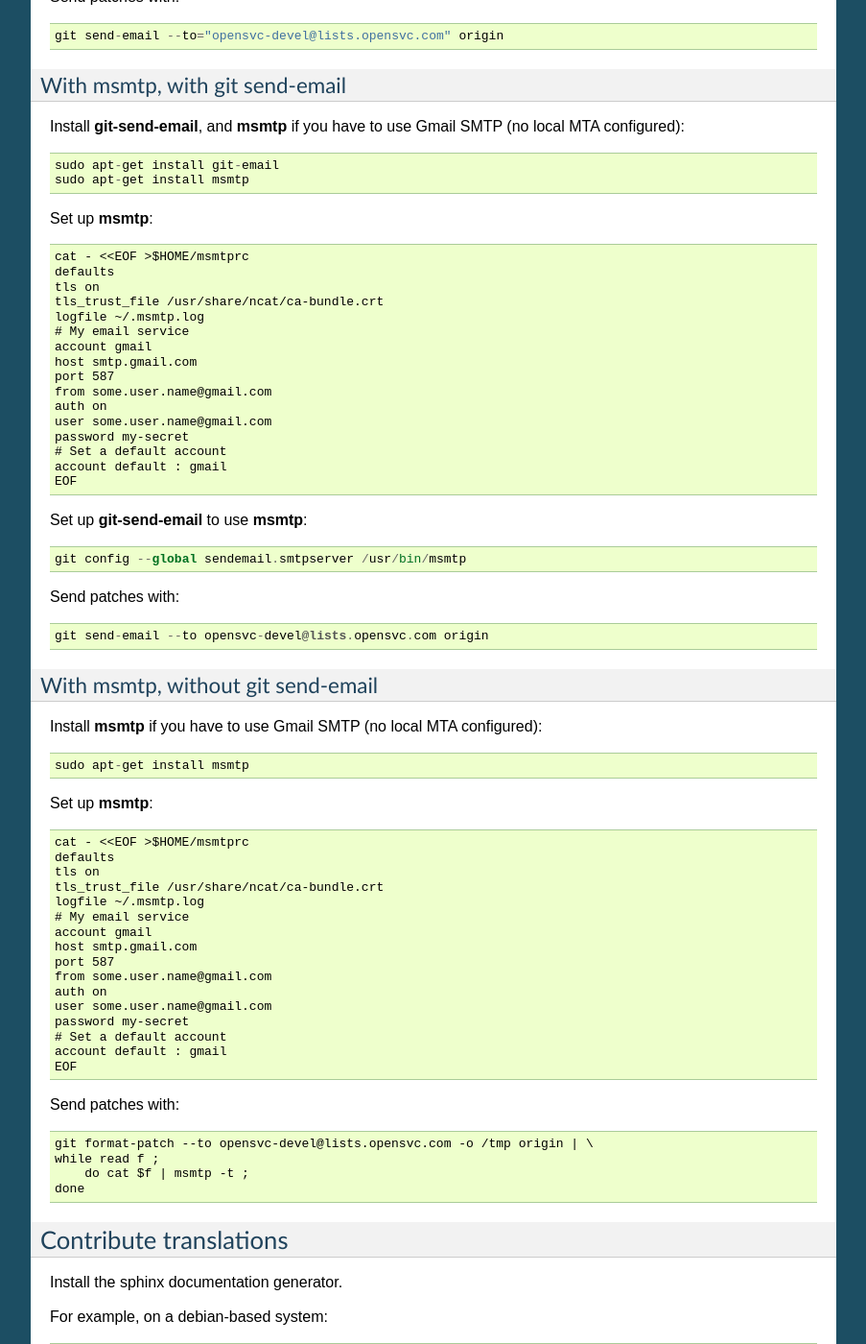
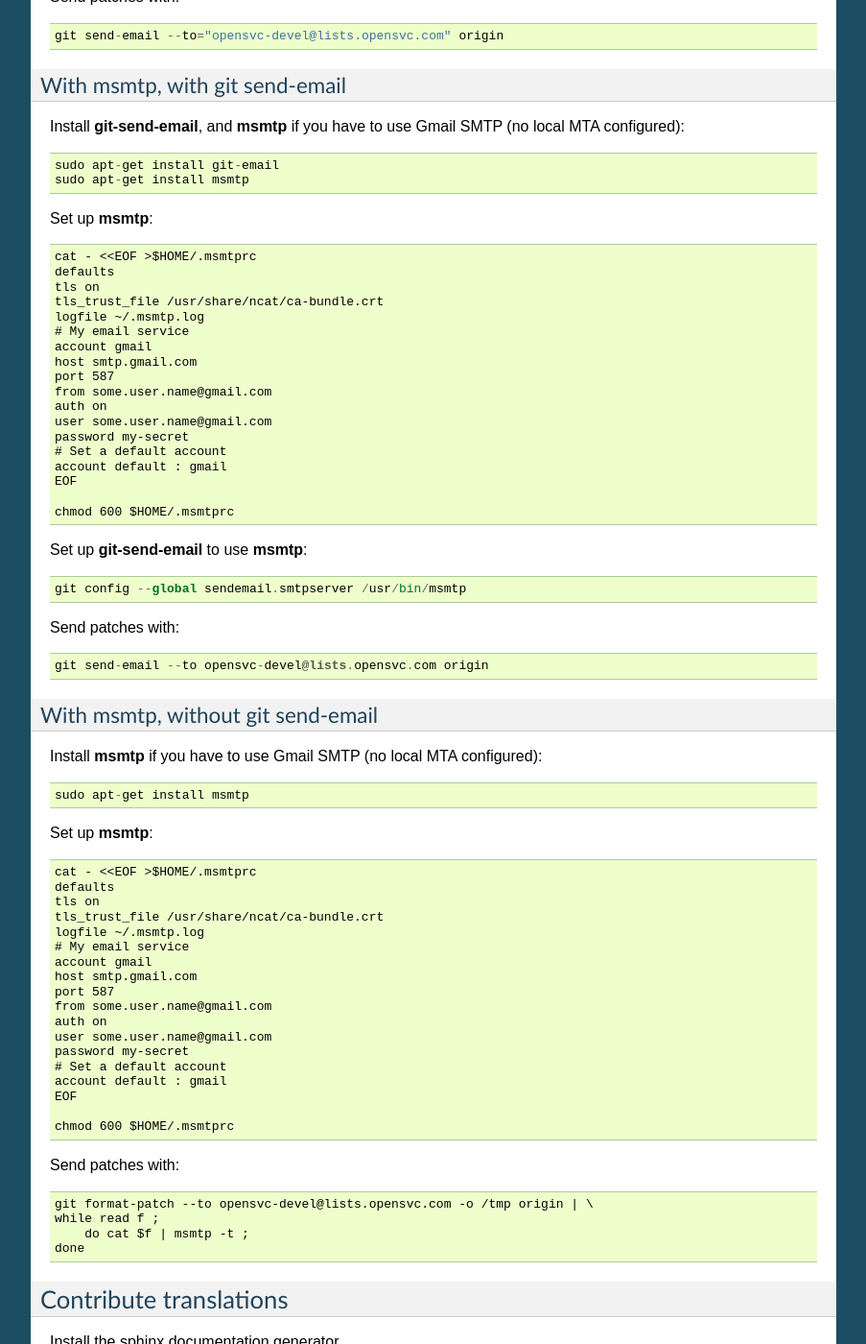
Before and after one commit to opensvc/docs.opensvc.com, a Sphinx documentation site: the page built from source/contribute.rst, in a window 1280 px wide and 1400 px high, scrolled down 814 px. Shown: the whole window at 96% size, without its empty margins (198-1101 px from the left). Built offline with Sphinx 7.4.7, drawn with Linux system fonts in a browser that asks for light colours.

Commit message:
Fix some security conf for msmstp in contribute page

```diff
--- a/source/contribute.rst
+++ b/source/contribute.rst
@@ -56,7 +56,7 @@
 
 Set up :command:`msmtp`::
 
-    cat - <<EOF >$HOME/msmtprc
+    cat - <<EOF >$HOME/.msmtprc
     defaults
     tls on
     tls_trust_file /usr/share/ncat/ca-bundle.crt
@@ -72,6 +72,8 @@
     # Set a default account
     account default : gmail
     EOF
+
+    chmod 600 $HOME/.msmtprc
 
 Set up :command:`git-send-email` to use :command:`msmtp`::
 
@@ -90,7 +92,7 @@
 
 Set up :command:`msmtp`::
 
-    cat - <<EOF >$HOME/msmtprc
+    cat - <<EOF >$HOME/.msmtprc
     defaults
     tls on
     tls_trust_file /usr/share/ncat/ca-bundle.crt
@@ -106,6 +108,8 @@
     # Set a default account
     account default : gmail
     EOF
+
+    chmod 600 $HOME/.msmtprc
 
 Send patches with::
 
```
